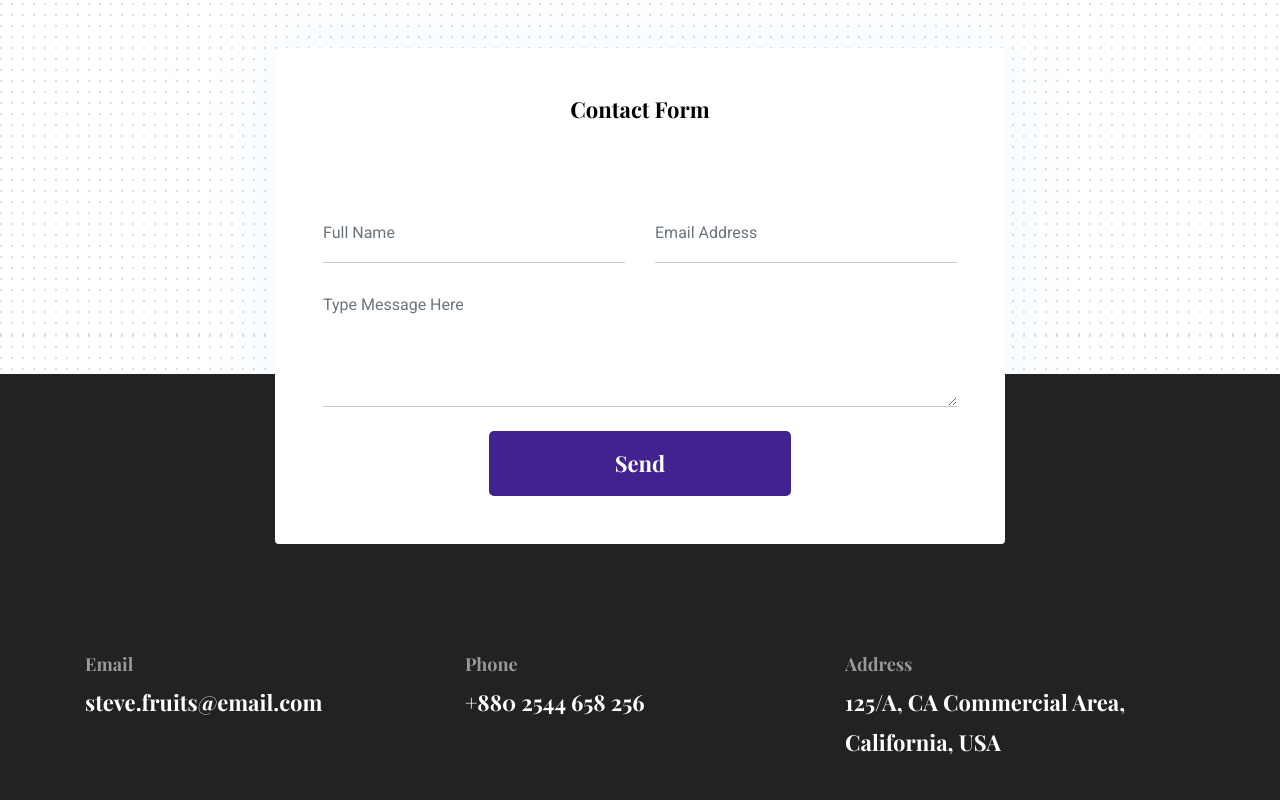
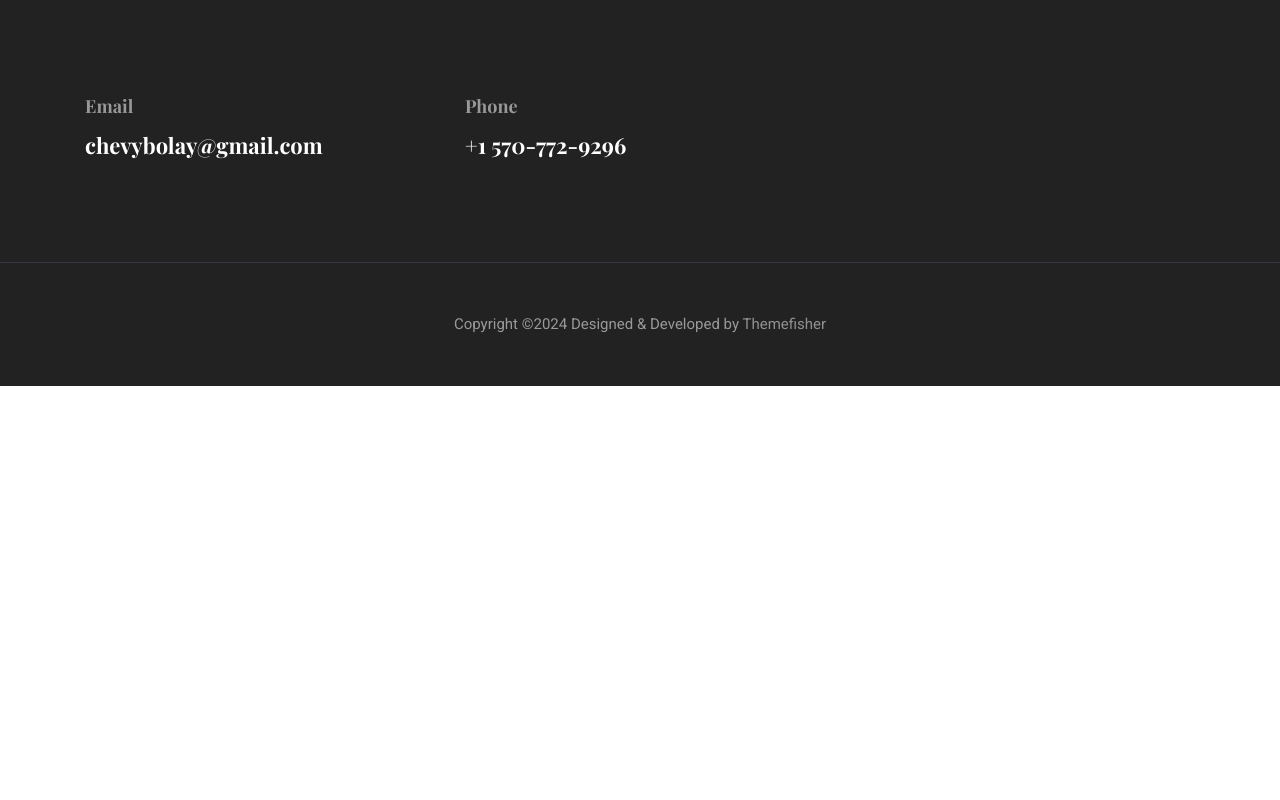
Before and after one commit to cfb8345/cfb8345.github.io, a plain HTML site: page about.html in a window 1280 px wide. Shown: the part 1820-2620 px from the top of the page. After the commit the page ends 2206 px from the top, so only its background shows below. Drawn offline with nearby package versions, Linux system fonts and the light colour scheme.

Commit message:
About
Contact

```diff
--- a/about.html
+++ b/about.html
@@ -227,7 +227,7 @@
 </section>
 /clients -->
 
-<!-- contact -->
+<!-- contact
 <section class="section section-on-footer" data-background="images/backgrounds/bg-dots.png">
   <div class="container">
     <div class="row">
@@ -257,7 +257,7 @@
     </div>
   </div>
 </section>
-<!-- /contact -->
+/contact -->
 
 <!-- footer -->
 <footer class="bg-dark footer-section">
@@ -266,15 +266,11 @@
       <div class="row">
         <div class="col-md-4">
           <h5 class="text-light">Email</h5>
-          <p class="text-white paragraph-lg font-secondary">steve.fruits@email.com</p>
+          <p class="text-white paragraph-lg font-secondary">chevybolay@gmail.com</p>
         </div>
         <div class="col-md-4">
           <h5 class="text-light">Phone</h5>
-          <p class="text-white paragraph-lg font-secondary">+880 2544 658 256</p>
-        </div>
-        <div class="col-md-4">
-          <h5 class="text-light">Address</h5>
-          <p class="text-white paragraph-lg font-secondary">125/A, CA Commercial Area, California, USA</p>
+          <p class="text-white paragraph-lg font-secondary">+1 570-772-9296</p>
         </div>
       </div>
     </div>
```
